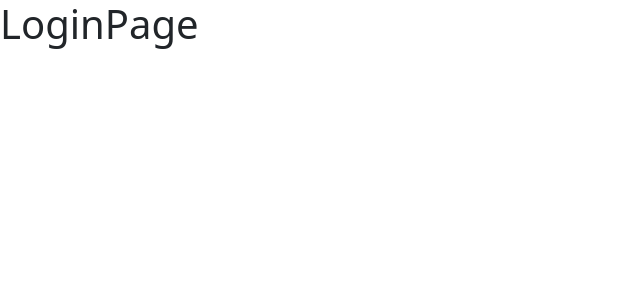
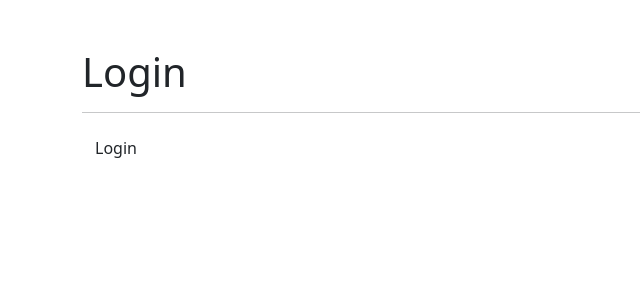
Before and after one commit to EmilianoCBE/heroes-spa, a React (Vite) app: page /login in a window 1280 px wide. Shown: the top 300 px of the page, without its empty margins (0-640 px from the left). Built offline with nearby package versions, Linux system fonts and the light colour scheme.

Commit message:
Login page added

```diff
--- a/src/auth/pages/LoginPage.jsx
+++ b/src/auth/pages/LoginPage.jsx
@@ -1,8 +1,27 @@
-import React from 'react'
+import { useNavigate } from "react-router-dom"
 
 const LoginPage = () => {
+
+  const navigate = useNavigate()
+
+  const onLogin = ( ) => {
+    navigate('/', {
+      //Reemplaza el historial
+      replace: true
+    })
+  }
+
   return (
-    <h1>LoginPage</h1>
+    <div className="container mt-5">
+      <h1>Login</h1>
+      <hr />
+      <button
+        className="btn btn-primar"
+        onClick={onLogin}
+      >
+        Login
+      </button>
+    </div>
   )
 }
 
--- a/src/ui/components/Navbar.jsx
+++ b/src/ui/components/Navbar.jsx
@@ -1,6 +1,15 @@
-import { Link, NavLink } from 'react-router-dom';
+import { Link, NavLink, useNavigate } from 'react-router-dom';
 
 export const Navbar = () => {
+
+    const navigate = useNavigate()
+
+    const onLogout = () => {
+        navigate('/login', {
+            replace: true
+        })
+    }
+
     return (
         <nav className="navbar navbar-expand-sm navbar-dark bg-dark p-2">
 
@@ -38,6 +47,7 @@
 
                     <button
                         className='nav-item nav-link btn'
+                        onClick={onLogout}
                     >
                         Logout
                     </button>
```
